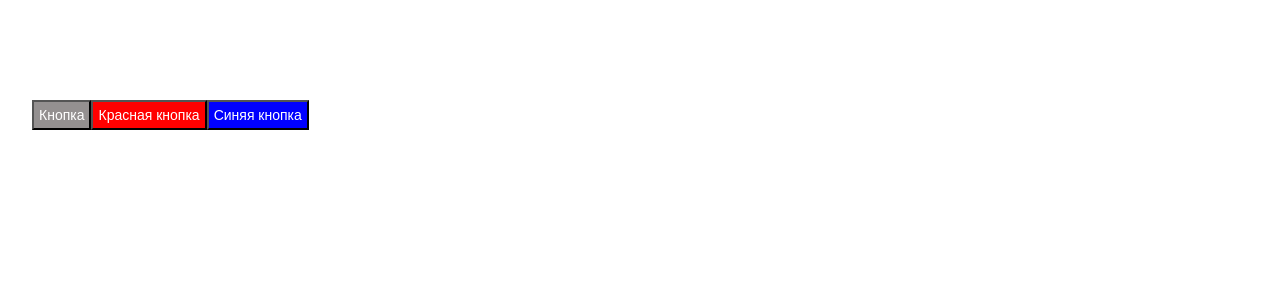
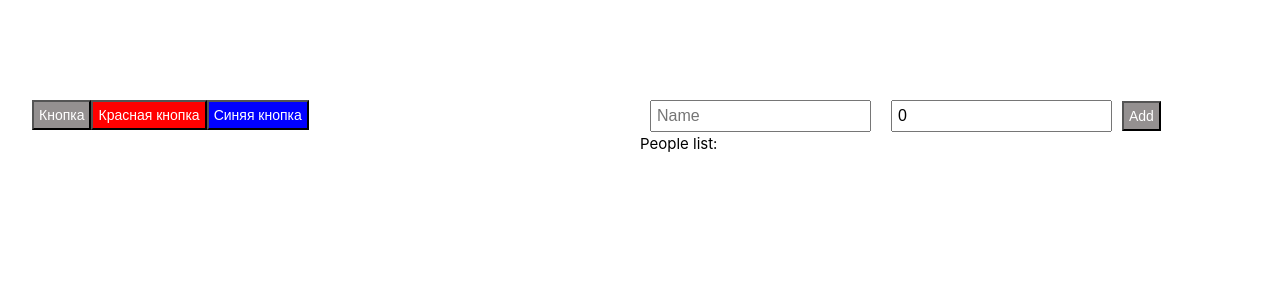
Before and after one commit to reznikovkg/vue-3-docker-compose, a Vue app in the folder vue/: page / in a window 1280 px wide. Shown: the top 300 px of the page. Built offline with nearby package versions, Linux system fonts and the light colour scheme.

Commit message:
added people list

```diff
--- a/vue/src/components/pages/IndexPage.vue
+++ b/vue/src/components/pages/IndexPage.vue
@@ -3,6 +3,16 @@
     <CustomButton />
     <CustomButton type="red">Красная кнопка</CustomButton>
     <CustomButton type="blue">Синяя кнопка</CustomButton>
+  </div>
+  <div>
+    <input type="text" v-model="name" placeholder="Name" />
+    <input type="text" v-model="age" placeholder="Age" />
+    <CustomButton @click="() => addPerson()">Add</CustomButton>
+
+    <p>People list:</p>
+    <div v-for="p in people" :key="p.name">
+      <p>{{ p.name }} - {{ p.age }}</p>
+    </div>
   </div>
 </template>
 
@@ -14,6 +24,22 @@ export default {
   components: {
     CustomButton,
   },
+  data() {
+    return {
+      people: [],
+      name: "",
+      age: 0,
+    };
+  },
+  methods: {
+    addPerson() {
+      this.people.push({
+        name: this.name,
+        age: this.age,
+      });
+      ((this.name = ""), (this.age = 0));
+    },
+  },
 };
 </script>
 
@@ -24,4 +50,9 @@ body {
   margin-top: 100px;
   color: #000;
 }
+input {
+  padding: 5px;
+  font-size: 16px;
+  margin: 0 10px;
+}
 </style>
```
